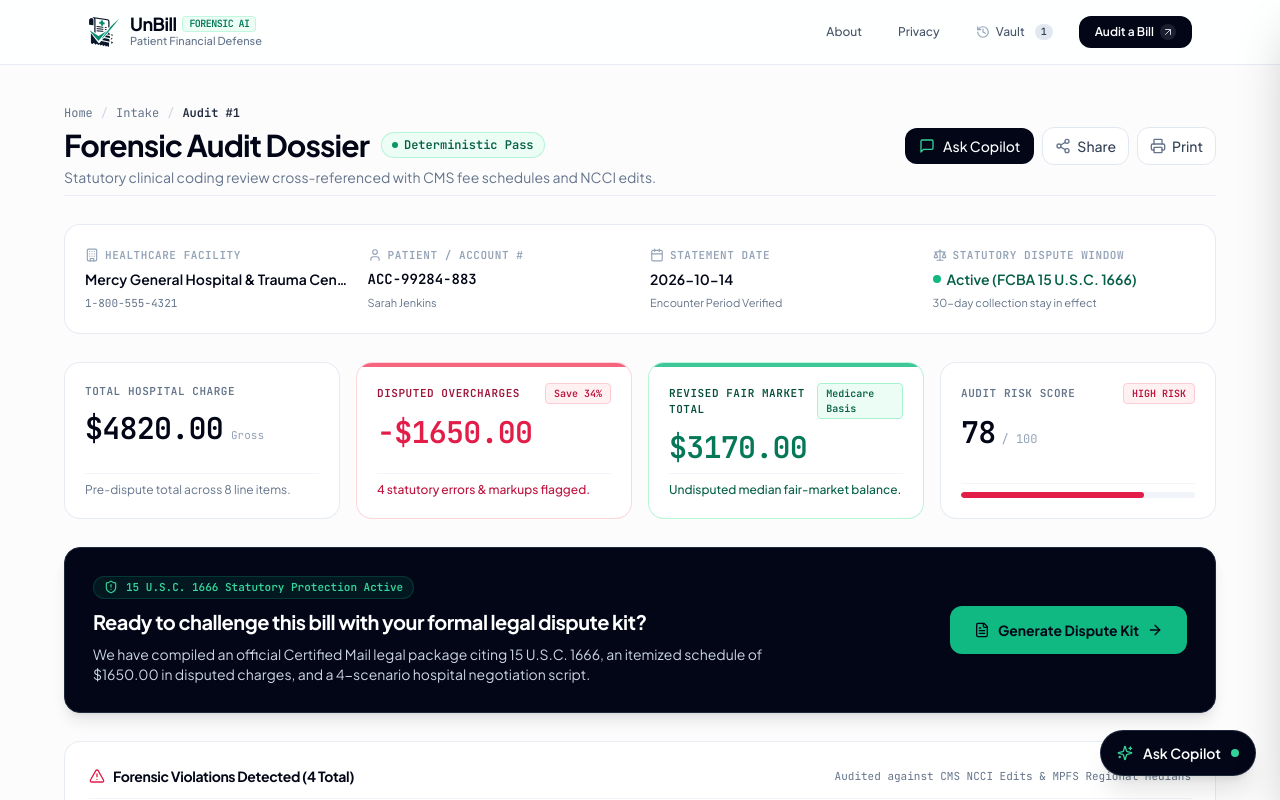
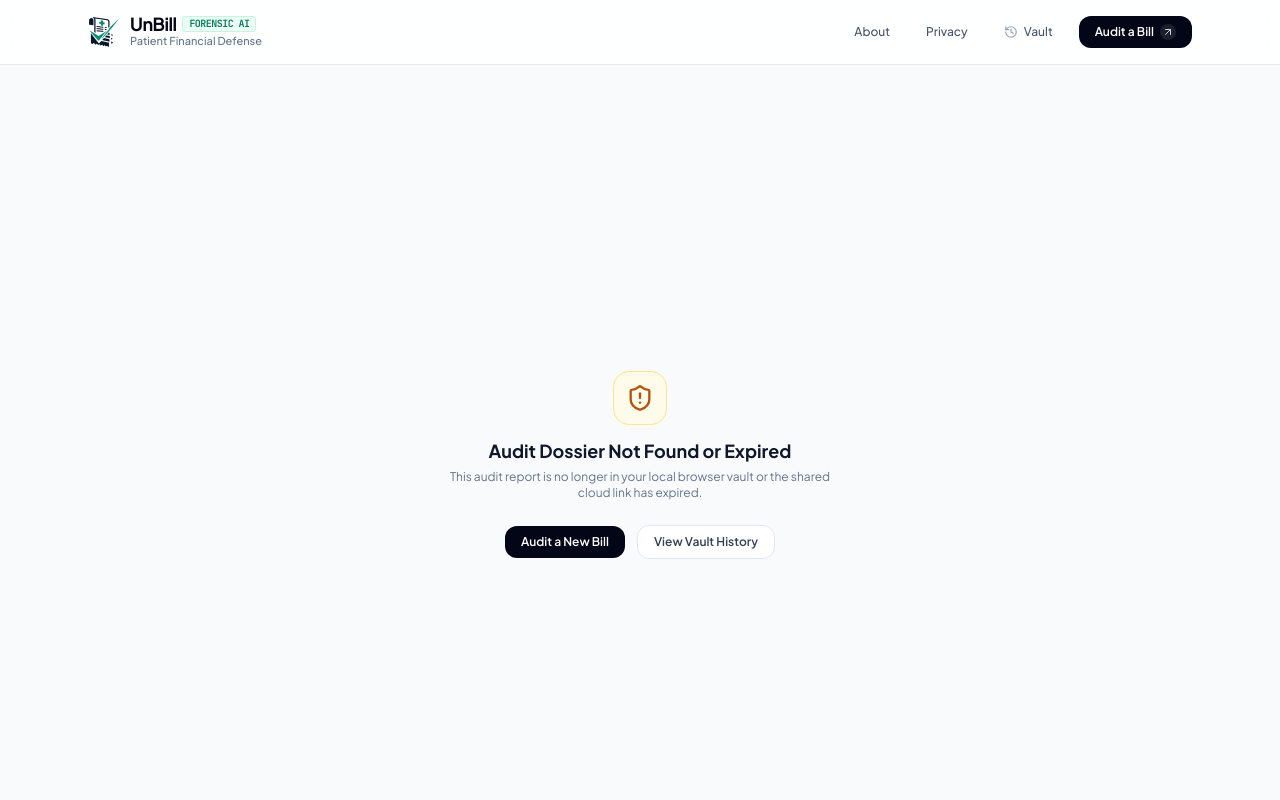
Before and after one commit to z-lovejeet/UnBill, a Next.js app: page /results/1 in a window 1280 px wide. Shown: the top 800 px of the page. Built offline with nearby package versions, Linux system fonts and the light colour scheme.

Commit message:
fix(results): handle empty audit states gracefully and update Gemini model specs

```diff
--- a/src/app/results/[id]/page.tsx
+++ b/src/app/results/[id]/page.tsx
@@ -42,11 +42,20 @@
       return;
     }
 
-    // Otherwise, attempt to load from sample API or localStorage
+    // Otherwise, attempt to load from sample API, local vault history, or shared link
     const loadReport = async () => {
       setIsLoading(true);
       try {
-        // If it's a shared link, check Upstash cloud first
+        // Check local vault history first
+        const historyMatch = useAuditStore.getState().history.find((h) => h.id === id);
+        if (historyMatch) {
+          setReport(historyMatch);
+          setCurrentReport(historyMatch);
+          setIsLoading(false);
+          return;
+        }
+
+        // If it's a shared link, check Upstash cloud
         if (id.startsWith('share_')) {
           const shareRes = await fetch(`/api/share?id=${id}`);
           if (shareRes.ok) {
@@ -56,8 +65,12 @@
             setIsLoading(false);
             return;
           }
+          setIsLoading(false);
+          return;
         }
 
+        // If it's explicitly a sample request
+        if (id.startsWith('sample_') || id === 'outpatient_surgery' || id === 'er_visit_broken_wrist') {
           const sampleId = id.includes('surgery') ? 'outpatient_surgery' : 'er_visit_broken_wrist';
           const res = await fetch('/api/audit', {
             method: 'POST',
@@ -69,6 +82,7 @@
             data.id = id;
             setReport(data);
             setCurrentReport(data);
+          }
         }
       } catch (err) {
         console.error('Failed to load audit report:', err);
@@ -136,12 +150,40 @@
     setTimeout(() => setShareSuccess(false), 2500);
   };
 
-  if (isLoading || !report) {
+  if (isLoading) {
     return (
       <div className="min-h-screen bg-slate-50 flex flex-col items-center justify-center p-4">
         <div className="w-10 h-10 border-4 border-slate-300 border-t-slate-900 rounded-full animate-spin mb-4" />
         <h2 className="text-base font-semibold text-slate-800">Loading Forensic Audit Dossier...</h2>
         <p className="text-xs text-slate-500 mt-1">Reconstructing clinical ledger and benchmarks.</p>
+      </div>
+    );
+  }
+
+  if (!report) {
+    return (
+      <div className="min-h-screen bg-slate-50 flex flex-col items-center justify-center p-4 text-center">
+        <div className="p-3 bg-amber-50 rounded-2xl border border-amber-200 text-amber-700 mb-3 inline-block">
+          <ShieldAlert className="w-7 h-7 mx-auto" />
+        </div>
+        <h2 className="text-lg font-bold text-slate-900">Audit Dossier Not Found or Expired</h2>
+        <p className="text-xs text-slate-500 max-w-sm mt-1 mb-6">
+          This audit report is no longer in your local browser vault or the shared cloud link has expired.
+        </p>
+        <div className="flex items-center justify-center gap-3">
+          <Link
+            href="/scan"
+            className="px-4 py-2 bg-slate-950 text-white rounded-xl text-xs font-semibold hover:bg-slate-900 transition-colors"
+          >
+            Audit a New Bill
+          </Link>
+          <Link
+            href="/history"
+            className="px-4 py-2 bg-white border border-slate-200 text-slate-700 rounded-xl text-xs font-semibold hover:bg-slate-50 transition-colors"
+          >
+            View Vault History
+          </Link>
+        </div>
       </div>
     );
   }
```
Also changed, not shown: 1 other file (tests, documents, lock files or other folders). Lines whose indentation alone changed are shown as unchanged.
